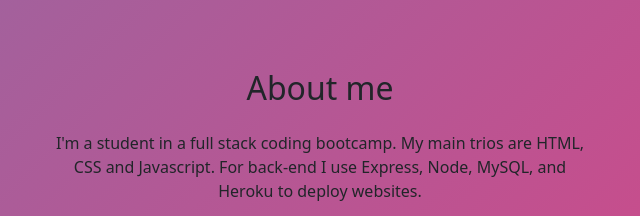
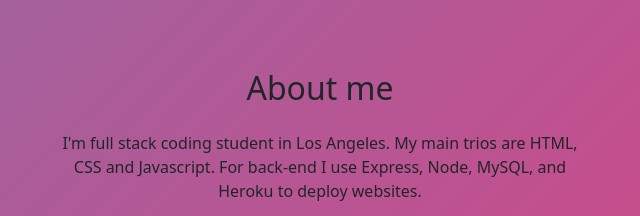
Before and after one commit to chrisnunez/Portfolio_, a plain HTML site: page index.html in a window 1280 px wide. Shown: the part 893-1109 px from the top of the page, 35-675 px from the left. Drawn offline with nearby package versions, Linux system fonts and the light colour scheme.

Commit message:
edited text

```diff
--- a/index.html
+++ b/index.html
@@ -53,7 +53,7 @@
       <div class="row justify-content-center">
         <div class="col-lg text-center">
           <h2 class="text-center pb-3" id="aboutMe">About me</h2>
-          <p>I'm a student in a full stack coding bootcamp. My main trios are HTML, CSS and Javascript. For back-end I use Express, Node, MySQL, and Heroku to deploy websites.
+          <p>I'm full stack coding student in Los Angeles. My main trios are HTML, CSS and Javascript. For back-end I use Express, Node, MySQL, and Heroku to deploy websites.
 
           </p>
           <div class="row p-1 ">
```
